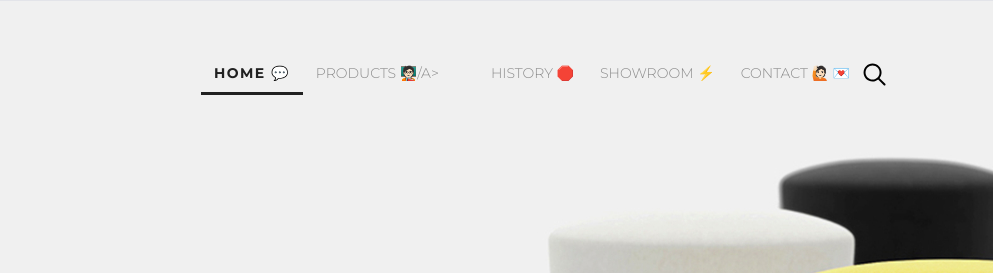
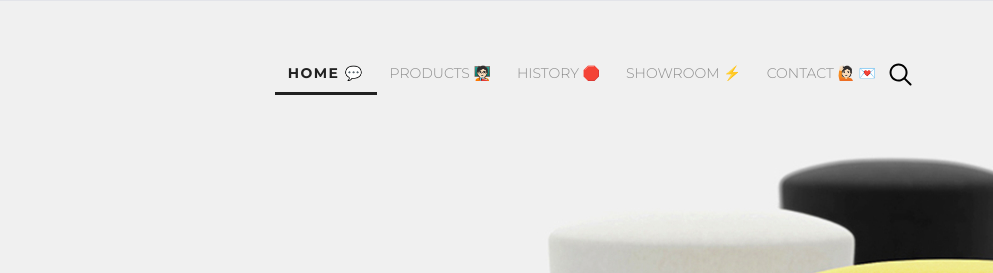
Before and after one commit to DmitriyBagaev/HTML-test, a plain HTML site: page index.html in a window 1280 px wide. Shown: the top 273 px of the page, 287-1280 px from the left. Drawn offline with Linux system fonts and the light colour scheme.

Commit message:
Update index.html

```diff
--- a/index.html
+++ b/index.html
@@ -13,7 +13,7 @@
                 <img class="logo" src="img/logo.svg" alt="Logo">
                 <ul class="menu clearfix">
                 <li class="menu-list"><a class="menu-link menu-link-active" href="index.html">HOME 💬</a></li>
-                <li class="menu-list"><a class="menu-link" href="products.html">PRODUCTS 🧑🏻‍🏫/a></li>
+                <li class="menu-list"><a class="menu-link" href="products.html">PRODUCTS 🧑🏻‍🏫 </a></li>
                 <li class="menu-list"><a class="menu-link" href="#">HISTORY 🛑</a></li>
                 <li class="menu-list"><a class="menu-link" href="#">SHOWROOM ⚡️</a></li>
                 <li class="menu-list"><a class="menu-link" href="contact.html">CONTACT 🙋🏻 💌</a></li>
```
